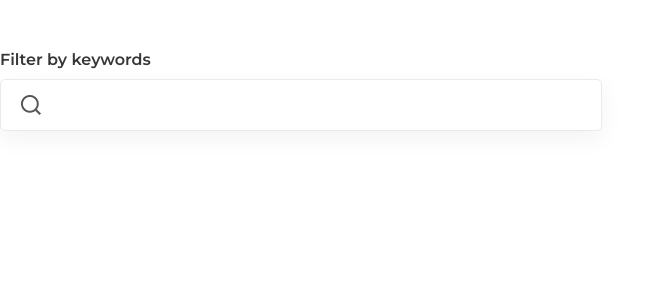
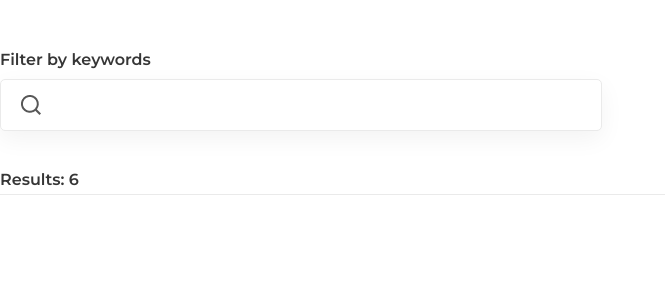
Before and after one commit to vladBrownDev/codebridge-test, a React (Create React App) app: page / in a window 1280 px wide. Shown: the top 300 px of the page, without its empty margins (0-665 px from the left). Built offline with nearby package versions, Linux system fonts and the light colour scheme.

Commit message:
feat: adds post section markup

```diff
--- a/src/App.tsx
+++ b/src/App.tsx
@@ -1,12 +1,15 @@
 import React from 'react';
-import './App.scss';
 
 import Header from './components/Header';
+import Main from './components/Main';
 
 function App() {
   return (
     <>
-    <Header/>
+      <Header />
+      <main>
+        <Main/>
+      </main>
     </>
   );
 }
--- /dev/null
+++ b/src/components/Main.tsx
@@ -0,0 +1,19 @@
+import React from 'react';
+import './main.scss';
+
+import { Box } from '@mui/material';
+
+function Main() {
+  return (
+    <section id="main">
+      <Box id="main__head">
+        Results: 6
+      </Box>
+      <Box id="main__underline"></Box>
+      <Box id="main__postsWrapper">
+      </Box>
+    </section>
+  );
+}
+
+export default Main;
--- a/src/components/main.scss
+++ b/src/components/main.scss
@@ -17,5 +17,16 @@
   }
   #main__postsWrapper {
     margin-top: 60px;
+    display: flex;
+    flex-wrap: wrap;
+    .main__post {
+      width: 400px;
+      height: 530px;
+      background-color: black;
+      margin-right: 30px;
+    }
+    .main__post:nth-child(3n) {
+      margin-right: 0;
+    }
   }
 }
```
Also changed, not shown: src/App.scss (deleted).
